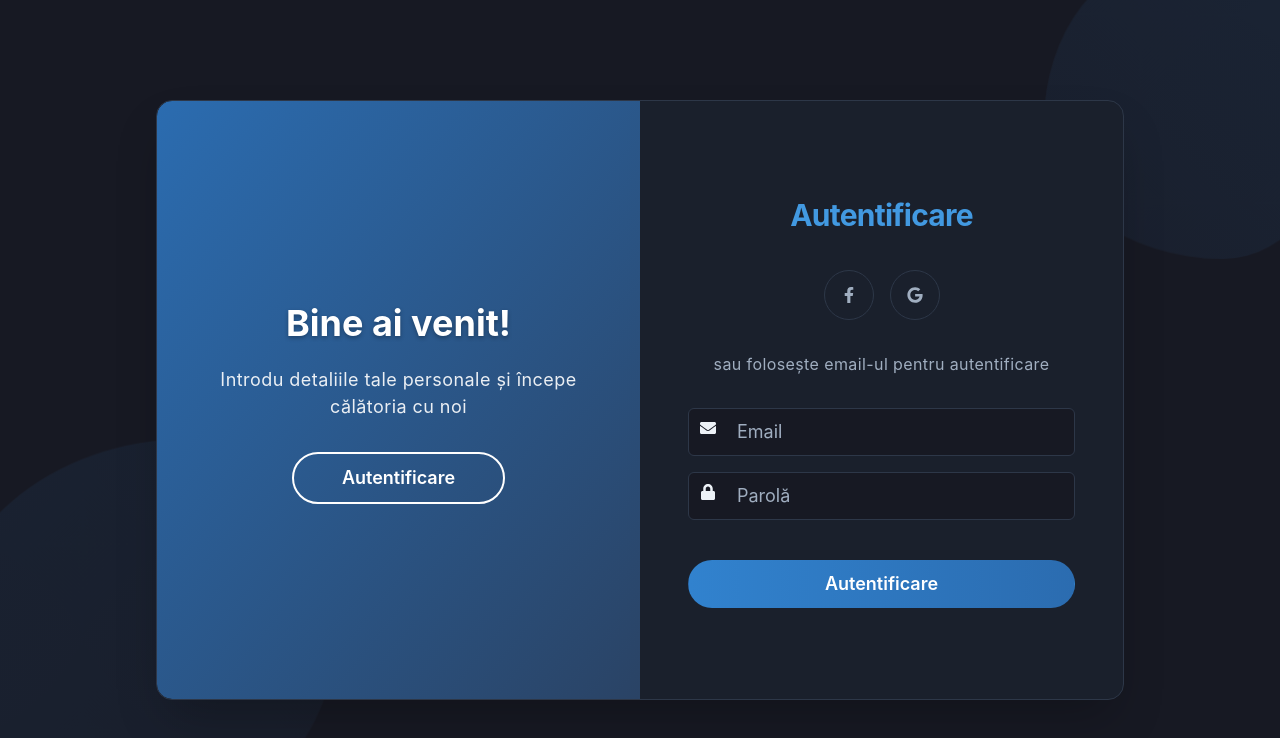
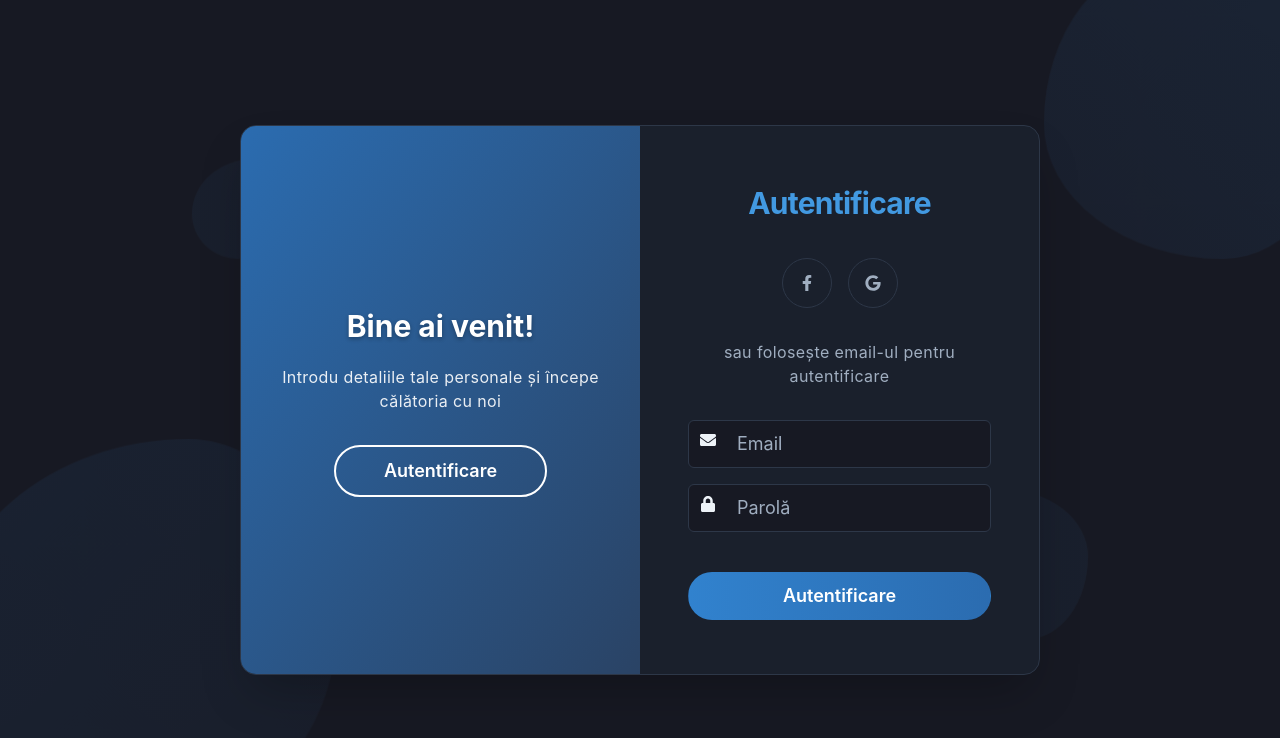
Before and after one commit to piatadesiteuri/Management-Aplication, a React (Vite) app in the folder frontend/: page /login in a window 1280 px wide. Shown: the top 738 px of the page. Built offline with nearby package versions, Linux system fonts and the light colour scheme.

Commit message:
fixed useless buttons and login page

```diff
--- a/frontend/src/pages/Login.tsx
+++ b/frontend/src/pages/Login.tsx
@@ -1,7 +1,6 @@
 import {
   Box,
   Button,
-  Container,
   Input,
   Stack,
   Text,
@@ -23,7 +22,7 @@ import { useNavigate } from 'react-router-dom';
 const MotionFlex = motion(Flex);
 const MotionBox = motion(Box);
 
-// Keyframes for floating animation
+// Keyframes pentru animația de plutire
 const float = keyframes`
   0% { transform: translateY(0px) rotate(0deg); }
   50% { transform: translateY(-20px) rotate(5deg); }
@@ -42,14 +41,13 @@ export default function Login() {
   const navigate = useNavigate();
   const toast = useToast();
 
-  // Theme colors
+  // Culori temă
   const bgColor = useColorModeValue('gray.900', 'gray.900');
   const cardBg = useColorModeValue('gray.800', 'gray.800');
   const textColor = useColorModeValue('white', 'white');
   const mutedTextColor = useColorModeValue('gray.400', 'gray.400');
   const borderColor = useColorModeValue('gray.700', 'gray.700');
   const primaryColor = 'blue.400';
-  const primaryHover = 'blue.500';
 
   const validateForm = () => {
     const newErrors: { email?: string; password?: string; name?: string } = {};
@@ -116,15 +114,10 @@ export default function Login() {
     }
   };
 
-  const pageVariants = {
-    initial: { opacity: 0, y: 20 },
-    animate: { opacity: 1, y: 0 },
-    exit: { opacity: 0, y: -20 }
-  };
-
   return (
     <Box
       minH="100vh"
+      w="100%"
       bg={bgColor}
       py={8}
       px={4}
@@ -132,9 +125,10 @@ export default function Login() {
       alignItems="center"
       justifyContent="center"
       position="relative"
-      overflow="hidden"
+      overflowX="hidden"
+      overflowY="auto"
     >
-      {/* Geometric Shapes - DSPD Theme */}
+      {/* Forme geometrice decorative - fundal, ancorate de tot ecranul (corect) */}
       <MotionBox
         position="absolute"
         bottom="-5%"
@@ -146,6 +140,7 @@ export default function Login() {
         zIndex={0}
         animation={floatAnimation}
         opacity={0.1}
+        pointerEvents="none"
       />
 
       <MotionBox
@@ -159,9 +154,9 @@ export default function Login() {
         zIndex={0}
         animation={floatAnimation}
         opacity={0.1}
+        pointerEvents="none"
       />
 
-      {/* Floating Decorative Elements */}
       <MotionBox
         position="absolute"
         top="20%"
@@ -172,6 +167,7 @@ export default function Login() {
         borderRadius="63% 37% 54% 46% / 55% 48% 52% 45%"
         opacity={0.05}
         animation={floatAnimation}
+        pointerEvents="none"
       />
 
       <MotionBox
@@ -184,36 +180,32 @@ export default function Login() {
         borderRadius="42% 58% 40% 60% / 55% 45% 55% 45%"
         opacity={0.05}
         animation={floatAnimation}
+        pointerEvents="none"
       />
 
-      <Container maxW="1000px" zIndex={1}>
-        <AnimatePresence mode="wait">
-          <MotionFlex
-            initial="initial"
-            animate="animate"
-            exit="exit"
-            variants={pageVariants}
+      {/* CARDUL — centrat de flexbox-ul de mai sus (align/justify center).
+          NU mai are position="absolute": e "relative" doar ca să servească
+          drept punct de referință pentru panoul albastru și formular. */}
+      <Box
+        position="relative"
+        zIndex={1}
+        w={{ base: '100%', sm: '480px', md: '800px' }}
+        maxW="95vw"
+        minH={{ base: '620px', md: '550px' }}
         bg={cardBg}
         borderRadius="2xl"
         overflow="hidden"
         boxShadow="2xl"
-            h={{ base: 'auto', md: '600px' }}
-            position="relative"
         border="1px solid"
         borderColor={borderColor}
       >
-            {/* Left Side - Blue Panel */}
+        {/* Panoul albastru — vizibil doar pe desktop, culisează stânga/dreapta
+            relativ la card (nu la ecran) */}
         <MotionFlex
-              initial={false}
-              animate={{
-                x: isSignUp ? '100%' : '0%',
-                transition: {
-                  type: "spring",
-                  stiffness: 300,
-                  damping: 30
-                }
-              }}
-              position={{ md: 'absolute' }}
+          display={{ base: 'none', md: 'flex' }}
+          position="absolute"
+          top={0}
+          left={0}
           w="50%"
           h="100%"
           bgGradient="linear(to-br, blue.600, blue.800)"
@@ -224,16 +216,18 @@ export default function Login() {
           color="white"
           textAlign="center"
           zIndex={2}
-              style={{ backdropFilter: 'blur(8px)' }}
+          initial={false}
+          animate={{ x: isSignUp ? '100%' : '0%' }}
+          transition={{ type: 'spring', stiffness: 300, damping: 30 }}
         >
           <MotionBox
             initial={{ opacity: 0, y: 20 }}
             animate={{ opacity: 1, y: 0 }}
             transition={{ delay: 0.2 }}
-                maxW="400px"
+            maxW="320px"
           >
             <Text
-                  fontSize="4xl"
+              fontSize="3xl"
               fontWeight="bold"
               mb={4}
               textShadow="0 2px 4px rgba(0,0,0,0.3)"
@@ -241,7 +235,7 @@ export default function Login() {
               {isSignUp ? 'Bine ai revenit!' : 'Bine ai venit!'}
             </Text>
             <Text
-                  fontSize="lg"
+              fontSize="md"
               mb={8}
               opacity={0.9}
               letterSpacing="wide"
@@ -262,7 +256,7 @@ export default function Login() {
               _hover={{
                 bg: 'whiteAlpha.200',
                 transform: 'translateY(-2px)',
-                    boxShadow: '0 4px 12px rgba(0,0,0,0.2)'
+                boxShadow: '0 4px 12px rgba(0,0,0,0.2)',
               }}
               transition="all 0.3s ease"
               onClick={() => setIsSignUp(!isSignUp)}
@@ -272,21 +266,40 @@ export default function Login() {
           </MotionBox>
         </MotionFlex>
 
-            {/* Right Side - Form */}
+        {/* Comutator pentru mobil — panoul albastru absolut e ascuns pe ecrane
+            mici (ca să nu se suprapună cu formularul), deci avem nevoie de
+            un buton simplu pentru a schimba între login/signup */}
+        <Flex display={{ base: 'flex', md: 'none' }} justify="center" pt={8}>
+          <Button
+            variant="link"
+            color={primaryColor}
+            onClick={() => setIsSignUp(!isSignUp)}
+          >
+            {isSignUp ? 'Ai deja cont? Autentifică-te' : 'Nu ai cont? Înregistrează-te'}
+          </Button>
+        </Flex>
+
+        {/* Formularul — pe desktop culisează stânga/dreapta relativ la card;
+            pe mobil stă static, sub comutator */}
         <Flex
+          position={{ base: 'static', md: 'absolute' }}
+          top={0}
+          left={{ base: '0', md: isSignUp ? '0%' : '50%' }}
           w={{ base: '100%', md: '50%' }}
+          h="100%"
           direction="column"
           justify="center"
           align="center"
-              p={12}
-              ml={{ md: '50%' }}
+          p={{ base: 6, md: 12 }}
+          zIndex={1}
+          transition="left 0.6s cubic-bezier(0.645, 0.045, 0.355, 1)"
         >
           <MotionBox
             initial={{ opacity: 0, y: 20 }}
             animate={{ opacity: 1, y: 0 }}
             transition={{ delay: 0.3 }}
             w="100%"
-                maxW="400px"
+            maxW="360px"
           >
             <Text
               fontSize="3xl"
@@ -312,7 +325,7 @@ export default function Login() {
                   transform: 'translateY(-2px)',
                   boxShadow: '0 4px 12px rgba(0,0,0,0.2)',
                   borderColor: primaryColor,
-                      color: primaryColor
+                  color: primaryColor,
                 }}
                 transition="all 0.3s ease"
               >
@@ -330,7 +343,7 @@ export default function Login() {
                   transform: 'translateY(-2px)',
                   boxShadow: '0 4px 12px rgba(0,0,0,0.2)',
                   borderColor: primaryColor,
-                      color: primaryColor
+                  color: primaryColor,
                 }}
                 transition="all 0.3s ease"
               >
@@ -372,7 +385,7 @@ export default function Login() {
                             onChange={(e) => setName(e.target.value)}
                             _focus={{
                               borderColor: primaryColor,
-                                  boxShadow: `0 0 0 1px ${primaryColor}`
+                              boxShadow: `0 0 0 1px ${primaryColor}`,
                             }}
                             _placeholder={{ color: mutedTextColor }}
                             transition="all 0.3s ease"
@@ -399,7 +412,7 @@ export default function Login() {
                       onChange={(e) => setEmail(e.target.value)}
                       _focus={{
                         borderColor: primaryColor,
-                            boxShadow: `0 0 0 1px ${primaryColor}`
+                        boxShadow: `0 0 0 1px ${primaryColor}`,
                       }}
                       _placeholder={{ color: mutedTextColor }}
                       transition="all 0.3s ease"
@@ -424,7 +437,7 @@ export default function Login() {
                       onChange={(e) => setPassword(e.target.value)}
                       _focus={{
                         borderColor: primaryColor,
-                            boxShadow: `0 0 0 1px ${primaryColor}`
+                        boxShadow: `0 0 0 1px ${primaryColor}`,
                       }}
                       _placeholder={{ color: mutedTextColor }}
                       transition="all 0.3s ease"
@@ -442,11 +455,11 @@ export default function Login() {
                   _hover={{
                     bgGradient: 'linear(to-r, blue.600, blue.700)',
                     transform: 'translateY(-2px)',
-                        boxShadow: '0 4px 12px rgba(0,0,0,0.3)'
+                    boxShadow: '0 4px 12px rgba(0,0,0,0.3)',
                   }}
                   _active={{
                     transform: 'translateY(0)',
-                        boxShadow: '0 2px 6px rgba(0,0,0,0.2)'
+                    boxShadow: '0 2px 6px rgba(0,0,0,0.2)',
                   }}
                   mt={6}
                   transition="all 0.3s ease"
@@ -457,9 +470,7 @@ export default function Login() {
             </form>
           </MotionBox>
         </Flex>
-          </MotionFlex>
-        </AnimatePresence>
-      </Container>
+      </Box>
     </Box>
   );
 }
```
Also changed, not shown: frontend/src/pages/UserDashboard.tsx (+6 -28 lines). Lines whose indentation alone changed are shown as unchanged.
